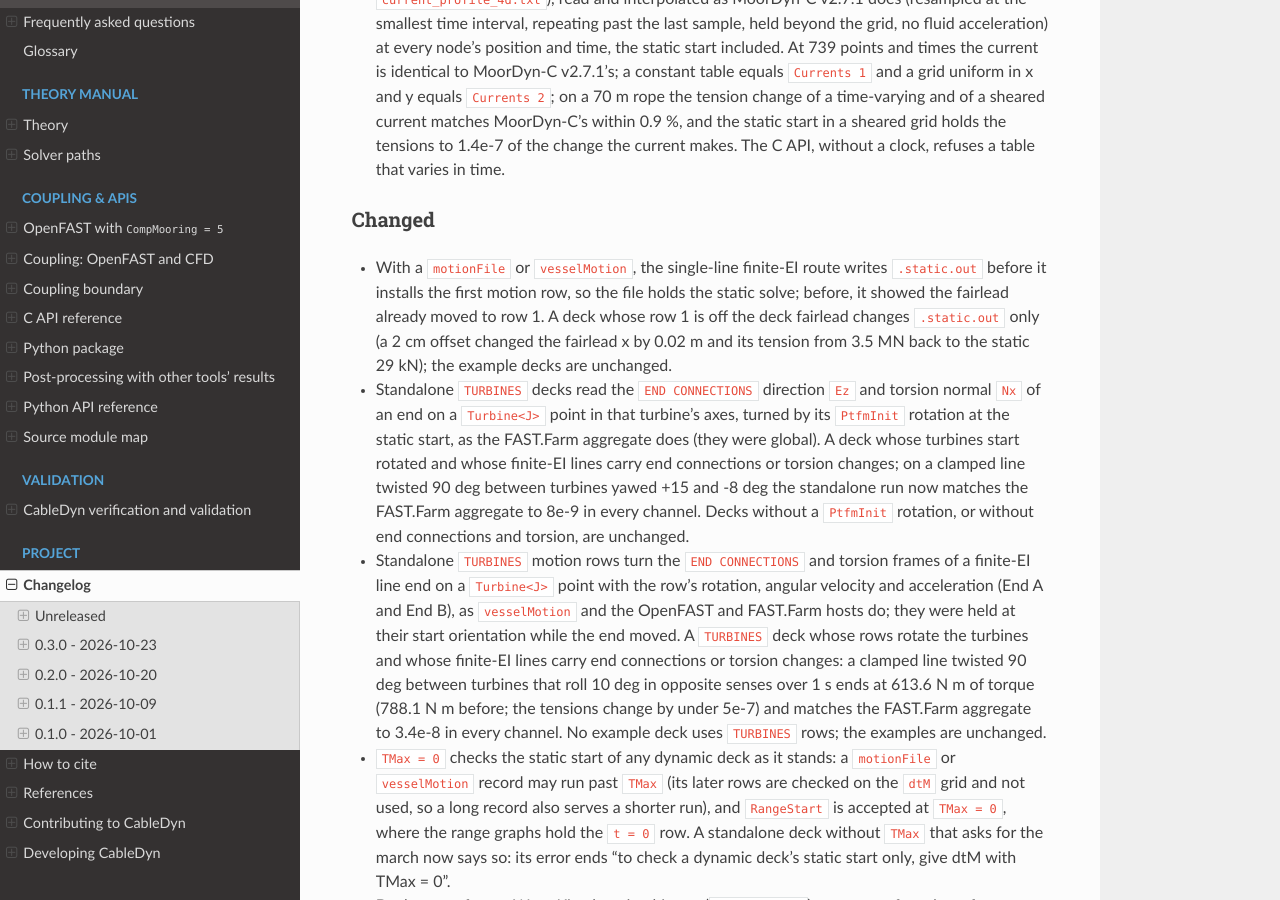
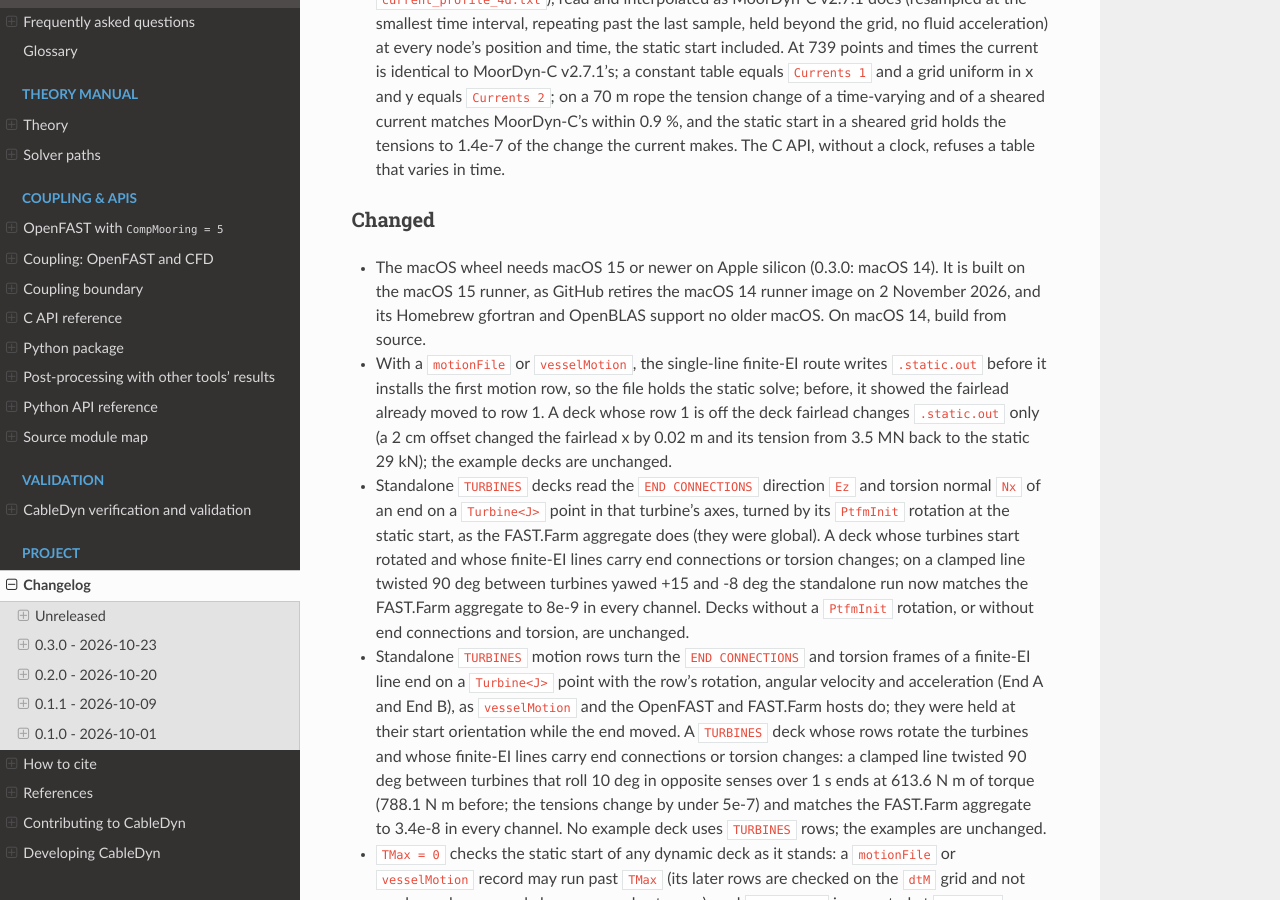
Before and after one commit to SMI-Lab-Inha/CableDyn, a Sphinx documentation site: the page built from doc/changelog.md, in a window 1280 px wide and 900 px high, scrolled down 6530 px. Built offline with Sphinx 7.4.7 and the Read the Docs theme 3.1.0, drawn with Linux system fonts in a browser that asks for light colours.

Commit message:
ci(wheels): build the macOS wheel on the macOS 15 runner
GitHub retires the macos-14 runner image on 2 November 2026, and its
scheduled brownouts already cancel the macOS wheel job. The job now runs
on macos-15 with MACOSX_DEPLOYMENT_TARGET=15.0, the oldest macOS its
Homebrew gfortran and OpenBLAS support, so the wheel needs macOS 15 or
newer on Apple silicon (0.3.0: macOS 14). The installation page, the
README and the CHANGELOG say so.

Signed-off-by: Jae Hoon Seo <jaehoon.seo@inha.ac.kr>

```diff
--- a/CHANGELOG.md
+++ b/CHANGELOG.md
@@ -280,6 +280,9 @@ All notable changes to CableDyn are recorded in this file. The format follows
 
 ### Changed
 
+- The macOS wheel needs macOS 15 or newer on Apple silicon (0.3.0: macOS 14). It is built on
+  the macOS 15 runner, as GitHub retires the macOS 14 runner image on 2 November 2026, and its
+  Homebrew gfortran and OpenBLAS support no older macOS. On macOS 14, build from source.
 - With a `motionFile` or `vesselMotion`, the single-line finite-EI route writes `.static.out`
   before it installs the first motion row, so the file holds the static solve; before, it showed
   the fairlead already moved to row 1. A deck whose row 1 is off the deck fairlead changes
--- a/doc/installation.rst
+++ b/doc/installation.rst
@@ -171,7 +171,7 @@ Install it from PyPI (Python 3.10 or newer; NumPy is the only required dependenc
 
 This installs the ``cabledyn`` package and four console commands: ``cabledyn-run``,
 ``cabledyn-deck``, ``cabledyn-study``, and ``cabledyn-post``. The wheels for Windows x64 and
-Linux x86-64 (both for processors with AVX2) and for macOS on Apple silicon carry the solver:
+Linux x86-64 (both for processors with AVX2) and for macOS 15 or newer on Apple silicon carry the solver:
 the CableDyn shared library and the standalone driver, so the package runs decks without the
 release executables. On another platform pip builds from the source distribution, which needs a
 Fortran compiler and LAPACK.
```
Also changed, not shown: README.md (+1 -1 lines), 1 other file.
